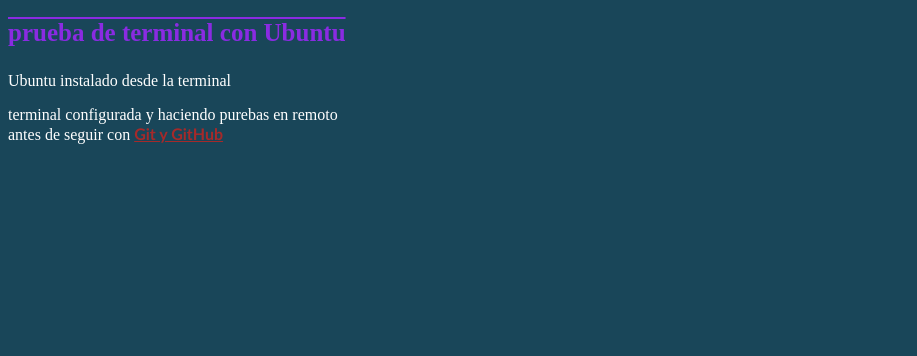
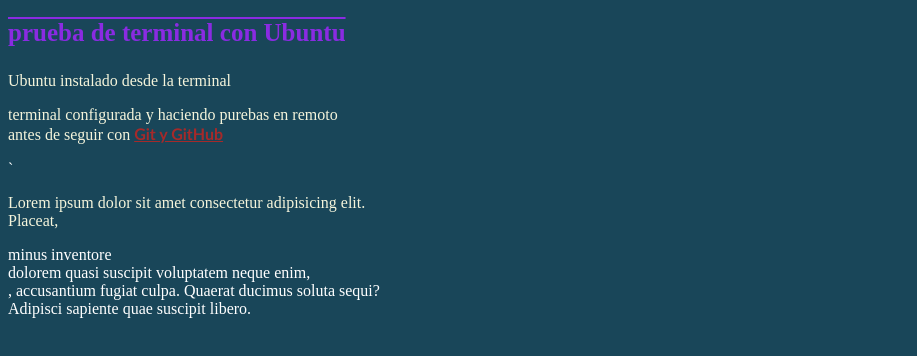
Before and after one commit to Erremjey/Surface--3, a plain HTML site: page index.html in a window 1280 px wide. Shown: the part 130-486 px from the top of the page, without its empty margins (0-917 px from the left). Drawn offline with Linux system fonts and the light colour scheme.

Commit message:
primer commit de surface-3

```diff
--- a/index.html
+++ b/index.html
@@ -11,6 +11,12 @@
     <h1>documento de prueba Ubuntu</h1>
     <h3>prueba de terminal con Ubuntu</h3>
     <p>Ubuntu instalado desde la terminal </p>
-    <p> terminal configurada y haciendo purebas en remoto <br> antes de seguir con <strong>Git y GitHub</strong> </p>
+    <p> terminal configurada y haciendo purebas en remoto <br> antes de seguir con <strong>Git y GitHub</strong> </p>`
+    <p>
+        Lorem ipsum dolor sit amet consectetur adipisicing elit. <br>
+        Placeat, <div class= "primero">minus inventore </div>dolorem quasi suscipit voluptatem neque enim,<br>
+        , accusantium fugiat culpa. Quaerat ducimus soluta sequi? <br>
+        Adipisci sapiente quae suscipit libero.
+    </p>
 </body>
 </html>
--- a/style.css
+++ b/style.css
@@ -18,3 +18,6 @@ strong {
     text-decoration: underline;
     font-family: Calibri;
 }
+p {
+    color:beige;
+}
```
